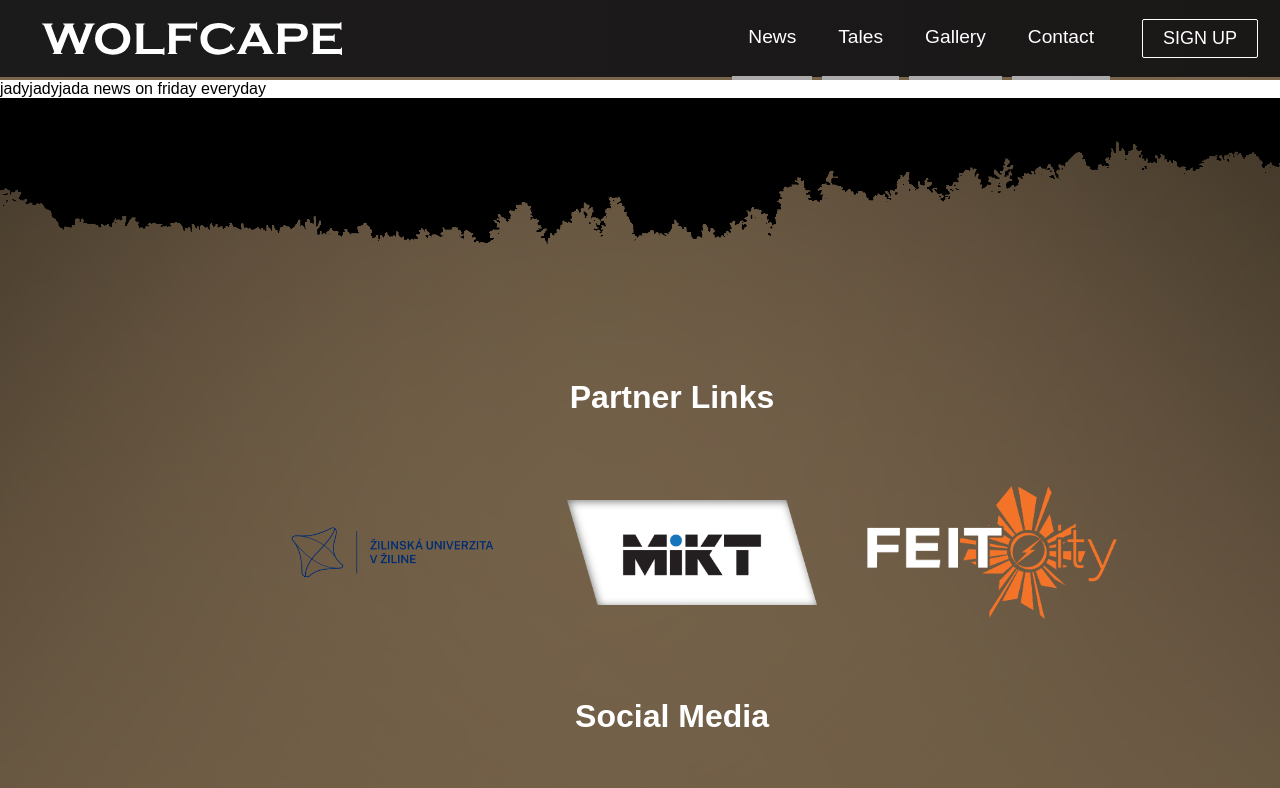
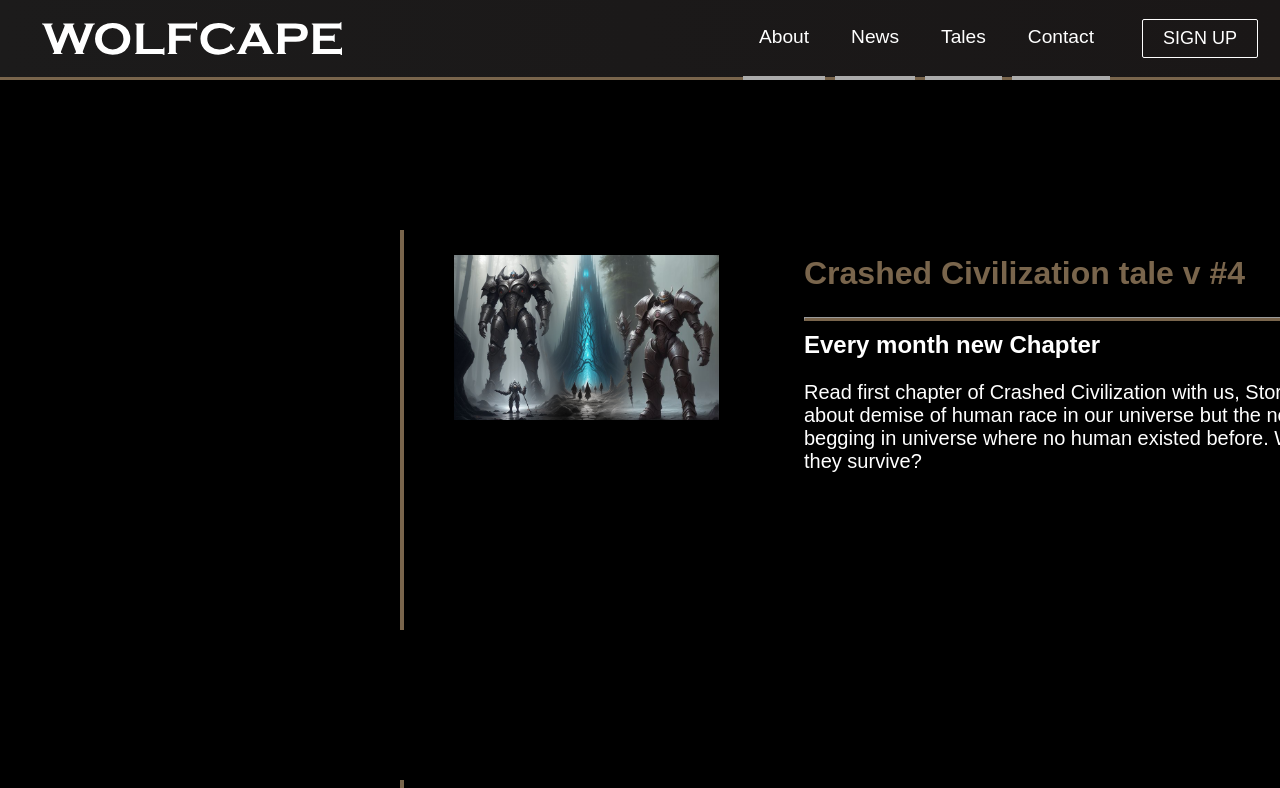
Before and after one commit to DryXsouls/wolfcape-testing, a React (Create React App) app: page /News in a window 1280 px wide. Shown: the top 788 px of the page. Built offline with nearby package versions, Linux system fonts and the light colour scheme.

Commit message:
Changed Navbar - added About page Added News page and styling

```diff
--- a/src/App.js
+++ b/src/App.js
@@ -4,7 +4,7 @@ import { BrowserRouter as Router, Route, Routes } from 'react-router-dom';
 import Home from './components/pages/Home'
 import News from './components/pages/News'
 import Tales from './components/pages/Tales'
-import Gallery from './components/pages/Gallery'
+import About from './components/pages/About'
 import Contact from './components/pages/Contact'
 import Footer from "./components/Footer";
 function App() {
@@ -14,9 +14,9 @@ function App() {
               <Navbar/>
               <Routes>
                   <Route path='/' exact element={<Home/>}/>
+                  <Route path='/About' exact element={<About/>}/>
                   <Route path='/News' exact element={<News/>}/>
                   <Route path='/Tales' exact element={<Tales/>}/>
-                  <Route path='/Gallery' exact element={<Gallery/>}/>
                   <Route path='/Contact' exact element={<Contact/>}/>
               </Routes>
               <Footer/>
--- a/src/components/Contact.css
+++ b/src/components/Contact.css
@@ -25,7 +25,7 @@
 .contacts-details{
     width: max-content ;
     padding-top: 75px;
-    padding-bottom: 50px;
+    padding-bottom: 20px;
 }
 
 .contacts-detail{
@@ -45,7 +45,7 @@
     grid-column: 2;
     left: -100%;
     display: grid;
-    padding-top: 150px;
+    padding-top: 175px;
     grid-template-columns: 100px 100px 100px 100px 100px 100px 100px 100px 100px 100px;
     grid-template-rows:  50px 50px  50px 50px  50px 50px  50px 50px  50px 50px;
 }
--- a/src/components/Navbar.js
+++ b/src/components/Navbar.js
@@ -39,6 +39,11 @@ function Navbar() {
                     </div>
                     <ul className={click ? 'nav-menu active' : 'nav-menu'}>
                         <li className='nav-item'>
+                            <Link to='/about' className='nav-links' onClick={closeMobileMenu}>
+                                About
+                            </Link>
+                        </li>
+                        <li className='nav-item'>
                             <Link to='/news' className='nav-links' onClick={closeMobileMenu}>
                                 News
                             </Link>
@@ -46,11 +51,6 @@ function Navbar() {
                         <li className='nav-item'>
                             <Link to='/tales' className='nav-links' onClick={closeMobileMenu}>
                                 Tales
-                            </Link>
-                        </li>
-                        <li className='nav-item'>
-                            <Link to='/gallery' className='nav-links' onClick={closeMobileMenu}>
-                                Gallery
                             </Link>
                         </li>
                         <li className='nav-item'>
--- a/src/components/Stories.js
+++ b/src/components/Stories.js
@@ -5,7 +5,7 @@ import './Stories.css';
 function Stories(){
     return(
         <div className='stories'>
-            <h1 className='stories-headline'>Our Titles </h1>
+            <h1 className='stories-headline'>Our Tales </h1>
             <div className='stories-container'>
                 <StoryItem
                     path='/lls'
--- /dev/null
+++ b/src/components/UpdateItem.js
@@ -0,0 +1,18 @@
+
+function UpdateItem(props) {
+    return(
+        <div className='update-item'>
+            <figure className='update-item-game-cover-wrap'>
+                <img src={props.src} alt='game cover' className='update-item-game-cover'/>
+            </figure>
+            <div className='update-item-details'>
+                <h3 className='update-title'>{props.title} v {props.number}</h3>
+                <hr/>
+                <p className='update-short-description'>{props.description}</p>
+                <p className='update-information'>{props.details}</p>
+                <p className='update-date'>{props.date}</p>
+            </div>
+        </div>
+    );
+}
+export default UpdateItem;
--- /dev/null
+++ b/src/components/Updates.css
@@ -0,0 +1,63 @@
+.updates{
+    padding-top: 150px;
+    background-color: black;
+    width: 100%;
+    padding-bottom: 100px;
+}
+.updates-container{
+    padding-left: 150px;
+    padding-right: 150px;
+}
+.updates-items{
+    margin-bottom: 150px;
+    padding-left: 250px;
+    padding-right: 250px;
+}
+.update-item{
+    display: grid;
+    grid-template-rows: repeat(4, 100px);
+    grid-template-columns: repeat(7, 150px);
+    margin-bottom: 150px;
+    padding-left: 25px;
+    padding-right: 25px;
+    border-left: 4px solid #79654C;
+}
+.update-item-game-cover-wrap{
+    grid-row: 1 / 3;
+    grid-column: 1 / 3;
+    margin: 10px;
+    padding-top: 15px;
+    padding-left: 15px;
+    z-index: 1;
+}
+.update-item-game-cover{
+    width: 100%;
+    height: 100%;
+    object-fit: cover;
+}
+.update-item-details{
+    padding-left: 75px;
+    grid-row: 1 / 4;
+    grid-column: 3 / 7;
+}
+.update-title {
+    font-size: 2rem;
+    color: #79654C;
+    grid-row: 1 / 2;
+    grid-column: 3 / 7;
+    padding-top: 25px;
+    padding-bottom: 25px;
+    font-weight: bold;
+}
+.update-short-description{
+    padding-top: 10px;
+    padding-bottom: 20px;
+    font-size: 1.5rem;
+    color: white;
+    font-weight: bold;
+}
+.update-information{
+    font-size: 1.25rem;
+    color: #ffffff;
+}
+.update-date{}
--- /dev/null
+++ b/src/components/Updates.js
@@ -0,0 +1,48 @@
+import React from 'react';
+import UpdateItem from "./UpdateItem";
+import './Updates.css'
+function Updates(){
+    return(
+        <div className='updates'>
+            <div className='updates-container'>
+                <div className='updates-items'>
+                    <UpdateItem
+                        src='CrashedCivilization.png'
+                        title='Crashed Civilization tale'
+                        number='#4'
+                        description='Every month new Chapter'
+                        details='Read first chapter of Crashed Civilization with us, Story about demise of human race in our universe but the new begging in universe where no human
+                         existed before. Will they survive?'
+                        date='23.8.2024'
+                    ></UpdateItem>
+                    <UpdateItem
+                        src='Steam.png'
+                        title='Last Tale Spoken update'
+                        number='#3'
+                        description='version 0.0.2 available on Patreon'
+                        details='Added tutorial level, new animations, small games to play with your friend in first level'
+                        date='23.7.2024'
+                    ></UpdateItem>
+                    <UpdateItem
+                        src='Steam.png'
+                        title='Last Tale Spoken on Patreon'
+                        number='#2'
+                        description='version 0.0.1 available on Patreon'
+                        details='Option to roam first level map, looking for secrets and Puppies altar with your names new animation and models for main characters improved environment'
+                        date='23.6.2024'
+                    ></UpdateItem>
+                    <UpdateItem
+                        src='WolfCape-3D.png'
+                        title='WolfCape on Patreon'
+                        number='#1'
+                        description='From now on you can reach us on patreon'
+                        details='We decided to reach more people with new social media Patreon where you will get updates and if you decide to support us you can play our alpha version of the game Last Tale Spoken'
+                        date='12.5.2024'
+                    ></UpdateItem>
+                </div>
+            </div>
+        </div>
+    );
+}
+
+export default Updates;
--- /dev/null
+++ b/src/components/pages/About.js
@@ -0,0 +1,6 @@
+import React from 'react';
+import '../../App.css';
+
+export default function About(){
+    return <h1 className='About'>Art Art Art</h1>
+}
--- a/src/components/pages/Gallery.js
+++ /dev/null
@@ -1,6 +0,0 @@
-import React from 'react';
-import '../../App.css';
-
-export default function Gallery(){
-    return <h1 className='Gallery'>Art Art Art</h1>
-}
--- a/src/components/pages/News.js
+++ b/src/components/pages/News.js
@@ -1,13 +1,10 @@
 import React from "react";
-import '../../App.css'
+import '../../App.css';
+import Updates from "../Updates";
 
 function News(){
     return(
-      <>
-          <div>
-              jadyjadyjada news on friday everyday
-          </div>
-      </>
+        <Updates/>
     );
 }
 
```
Also changed, not shown: public/WolfCape-3D.png (added).
